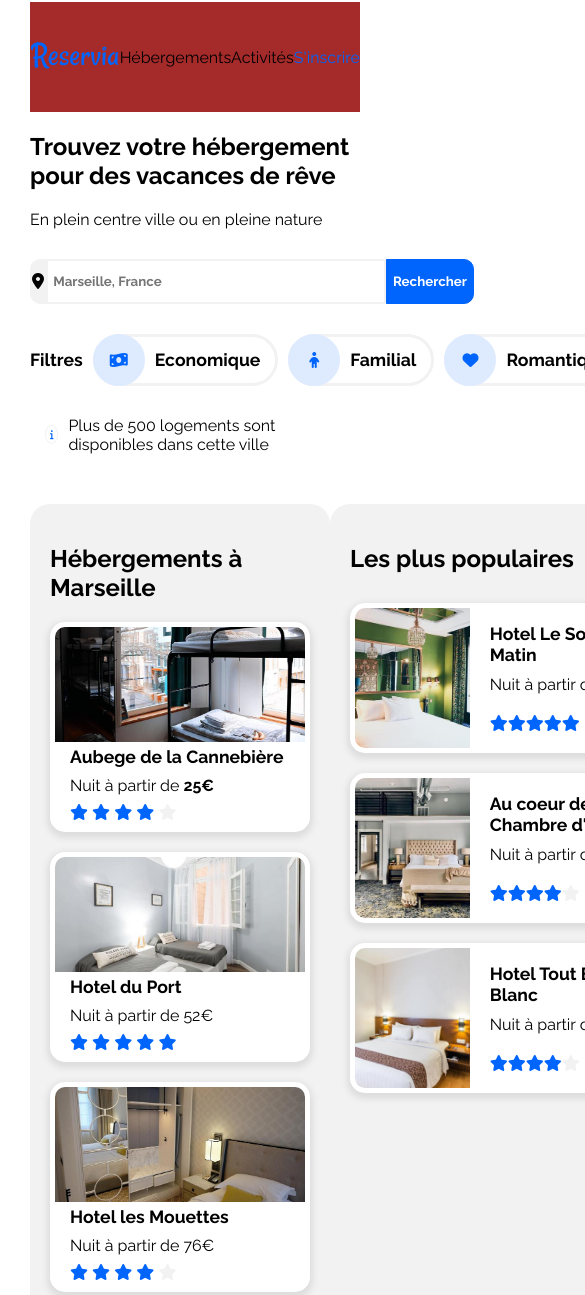
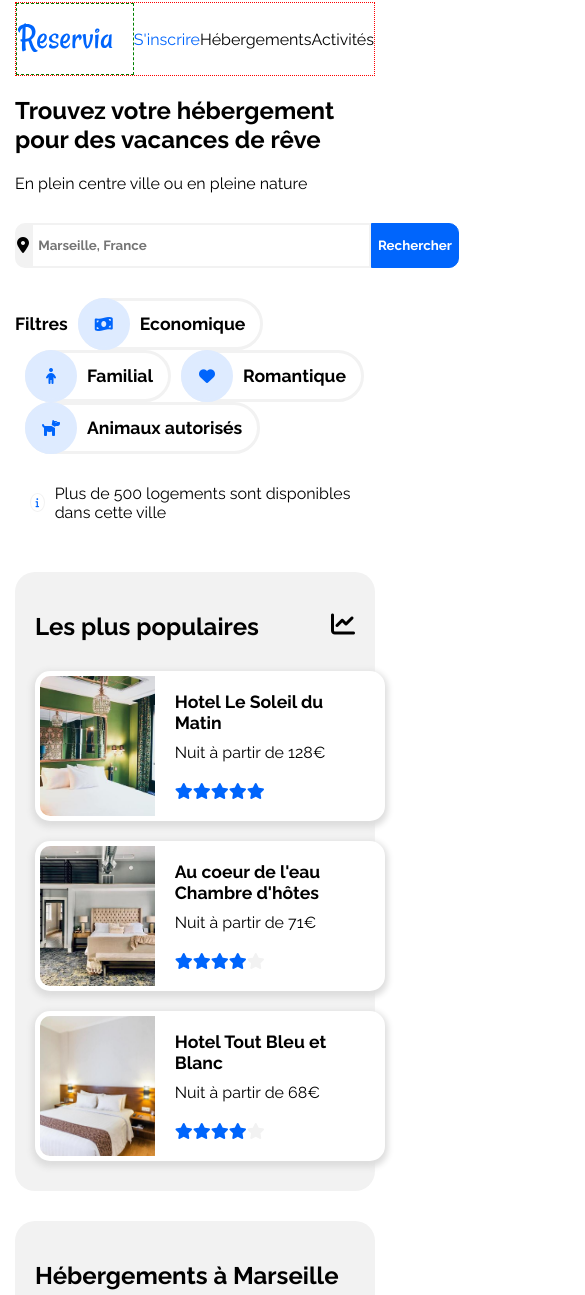
Before and after one commit to Nini-Le-Grand/NeilCraig_2_06052021, a plain HTML site: page index.html in a window 390 px wide. Shown: the top 1295 px of the page, 585 px wide, since content can reach past the window. Drawn offline with Linux system fonts and the light colour scheme.

Commit message:
integration media queries v1

```diff
--- a/style.css
+++ b/style.css
@@ -403,8 +403,64 @@ footer {
 }
 
 @media all and (max-width:480px) {
-    nav {
-        background-color: brown;
+
+    header, section, #piedDePage {
+        max-width: 480px;
+        margin-left: auto;
+        margin-right: auto;
+        padding-left: 15px;
+        padding-right: 15px;
+    }
+
+    #navigation {
+        flex-wrap: wrap;
+        height: auto;
+        border: 1px dotted red;
+    }
+
+    #reservia {
+        width: 240px;
+        height: 70px;
+        border: 1px dashed green
+    }
+
+    #login {
+        width: 240px;
+        order: 2;
+    }
+
+    #ancres{
+        width: 480px;
+        order: 3;
+    }
+
+    #filtres {
+        flex-wrap: wrap;
+    }
+
+    #logements {
+        flex-direction: column-reverse;
+    }
+
+    #populaires {
+        margin-bottom: 30px;
+    }
+
+    #hebergements {
+        width: auto;
+    }
+
+    #vignettesHebergements {
+        flex-direction: column;
+    }
+
+    #vignettesActivites {
+        height: auto;
+    }
+
+    #piedDePage {
+        height: auto;
+        flex-direction: column;
     }
 }
 
```
